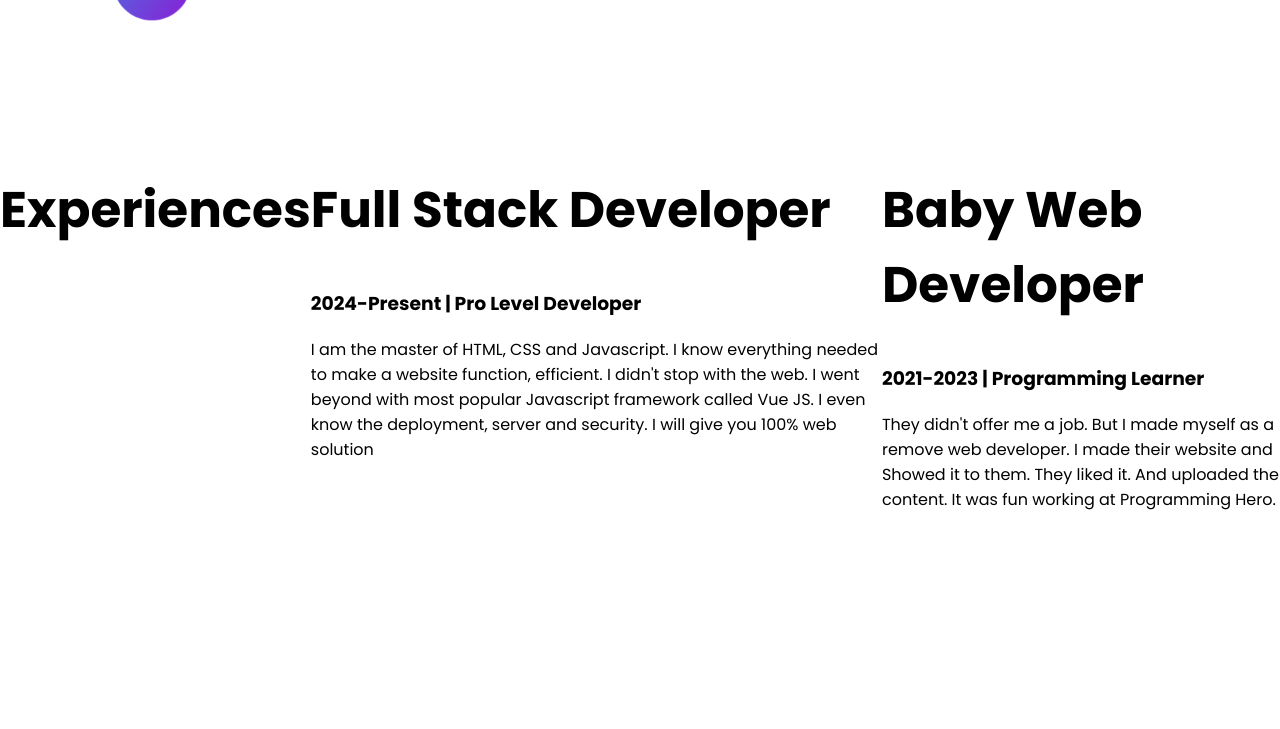
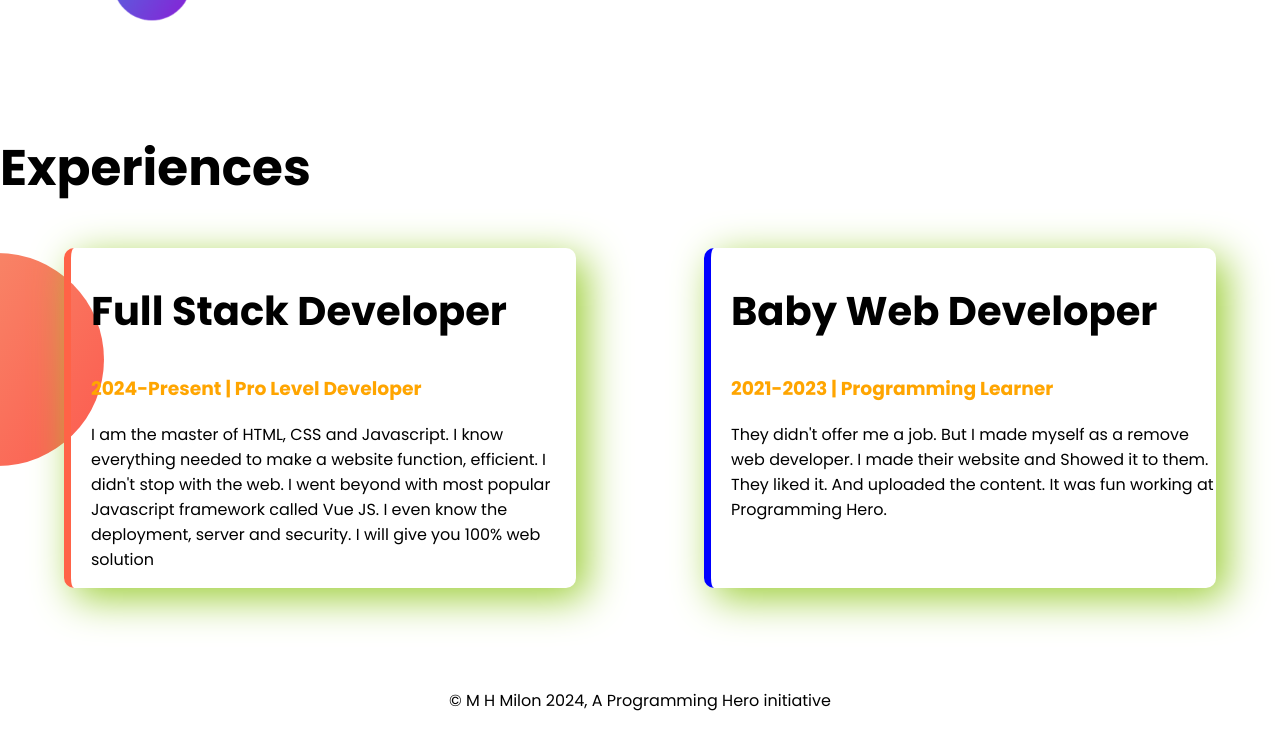
Before and after one commit to mahamudul-hasan-milon/developer-portfolio, a plain HTML site: page index.html in a window 1280 px wide. Shown: the part 967-1696 px from the top of the page. Before the commit the page ends 1595 px from the top, so only its background shows below. Drawn offline with Linux system fonts and the light colour scheme.

Commit message:
last step added

```diff
--- a/index.html
+++ b/index.html
@@ -14,7 +14,7 @@
 </head>
 
 <body>
-    <section class="top-banner">
+    <section class="top-banner flexible-container">
         <div class="half-width">
             <h1>Welcome To</h1>
             <h1><span class="orange-color"> M H Milon</span> World!</h1>
@@ -32,7 +32,7 @@
             <img src="showOff/milon2.png" alt="">
         </div>
     </section>
-    <section class="dream-big">
+    <section class="dream-big flexible-container">
         <div class="half-width">
             <img src="showOff/milon4.png" alt="">
         </div>
@@ -44,22 +44,29 @@
             <a class="link-button" target="_blank" href="">DOWNLOAD RESUME</a>
         </div>
     </section>
-    <section class="experience-area">
+    <section class="expreience-area">
         <h1>Experiences</h1>
-        <div>
-            <h1>Full Stack Developer </h1>
-            <h3>2024-Present | Pro Level Developer</h3>
-            <p>I am the master of HTML, CSS and Javascript. I know everything needed to make a website function,
-                efficient. I didn't stop with the web. I went beyond with most popular Javascript framework called Vue
-                JS. I even know the deployment, server and security. I will give you 100% web solution</p>
-        </div>
-        <div>
-            <h1>Baby Web Developer</h1>
-            <h3>2021-2023 | Programming Learner</h3>
-            <p>They didn't offer me a job. But I made myself as a remove web developer. I made their website and Showed
-                it to them. They liked it. And uploaded the content. It was fun working at Programming Hero.</p>
+        <div class="flexible-container">
+            <div id="full-stack" class="expreience-item">
+                <h2>Full Stack Developer </h2>
+                <h3 class="orange-color">2024-Present | Pro Level Developer</h3>
+                <p>I am the master of HTML, CSS and Javascript. I know everything needed to make a website function,
+                    efficient. I didn't stop with the web. I went beyond with most popular Javascript framework called
+                    Vue
+                    JS. I even know the deployment, server and security. I will give you 100% web solution</p>
+            </div>
+            <div id="baby-web" class="expreience-item">
+                <h2>Baby Web Developer</h2>
+                <h3 class="orange-color">2021-2023 | Programming Learner</h3>
+                <p>They didn't offer me a job. But I made myself as a remove web developer. I made their website and
+                    Showed
+                    it to them. They liked it. And uploaded the content. It was fun working at Programming Hero.</p>
+            </div>
         </div>
     </section>
 </body>
+<footer>
+    <p>© M H Milon 2024, A Programming Hero initiative </p>
+</footer>
 
 </html>
--- a/style.css
+++ b/style.css
@@ -7,11 +7,15 @@ h1 {
     font-size: 50px;
 }
 
+h2 {
+    font-size: 40px;
+}
+
 .orange-color {
     color: orange;
 }
 
-section {
+.flexible-container {
     display: flex;
     margin-bottom: 100px;
 }
@@ -44,3 +48,31 @@ section {
     background-repeat: no-repeat;
     background-position: right;
 }
+
+.expreience-area {
+    background-image: url(images/exp-bg.png);
+    background-repeat: no-repeat;
+    background-position: left;
+
+}
+
+.expreience-item {
+    width: 40%;
+    margin-left: 5%;
+    margin-right: 5%;
+    padding-left: 20px;
+    border-radius: 10px;
+    box-shadow: 10px 10px 40px yellowgreen;
+}
+
+#full-stack {
+    border-left: 7px solid tomato;
+}
+
+#baby-web {
+    border-left: 7px solid blue;
+}
+
+footer p {
+    text-align: center;
+}
```
